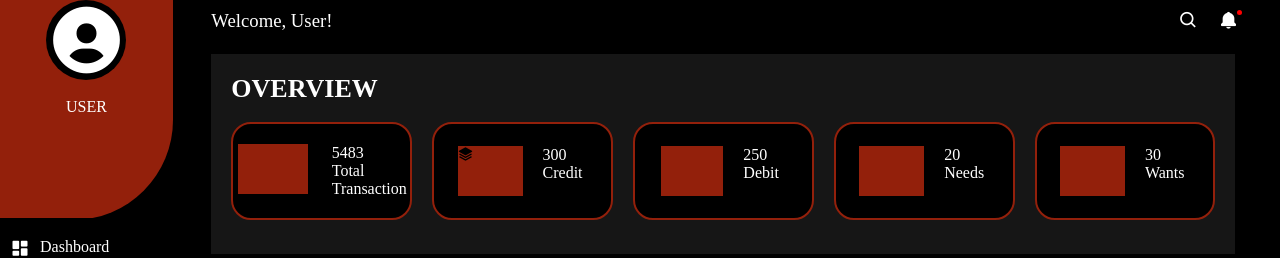
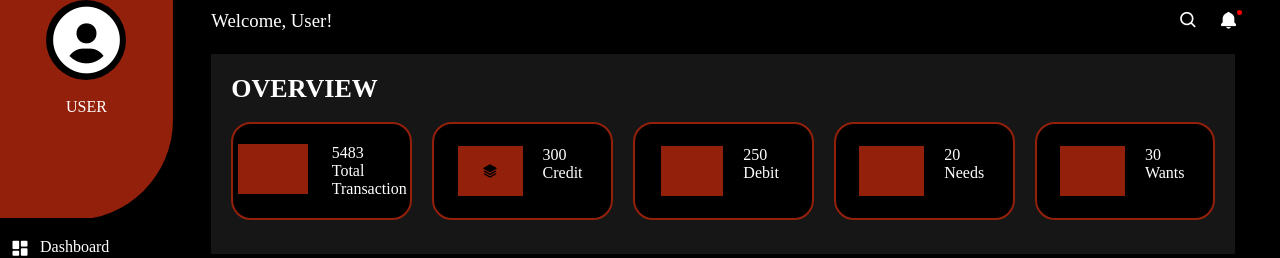
Before and after one commit to Lovethrech/personal-finance-manager, a Vue app: page / in a window 1280 px wide. Shown: the top 258 px of the page. Built offline with nearby package versions, Linux system fonts and the light colour scheme.

Commit message:
...working on landing-page-overview container

```diff
--- a/src/components/landing-page/LandingPageOverviewBoxIconCtn.vue
+++ b/src/components/landing-page/LandingPageOverviewBoxIconCtn.vue
@@ -13,12 +13,12 @@ const {boxIcon}=defineProps(['boxIcon']);
 <style scoped>
 .landing-page-overview-box-icon-ctn, .landing-page-overview-box-icon-ctn-main-ctn{
     display:flex;
+    place-items: center;
+    justify-content:center;
 }
 .landing-page-overview-box-icon-ctn{
     width:50%;
     height:50px;
-    place-items: center;
-    justify-content:center;
 }
 .landing-page-overview-box-icon-ctn-main-ctn{
     width:70px;
```
